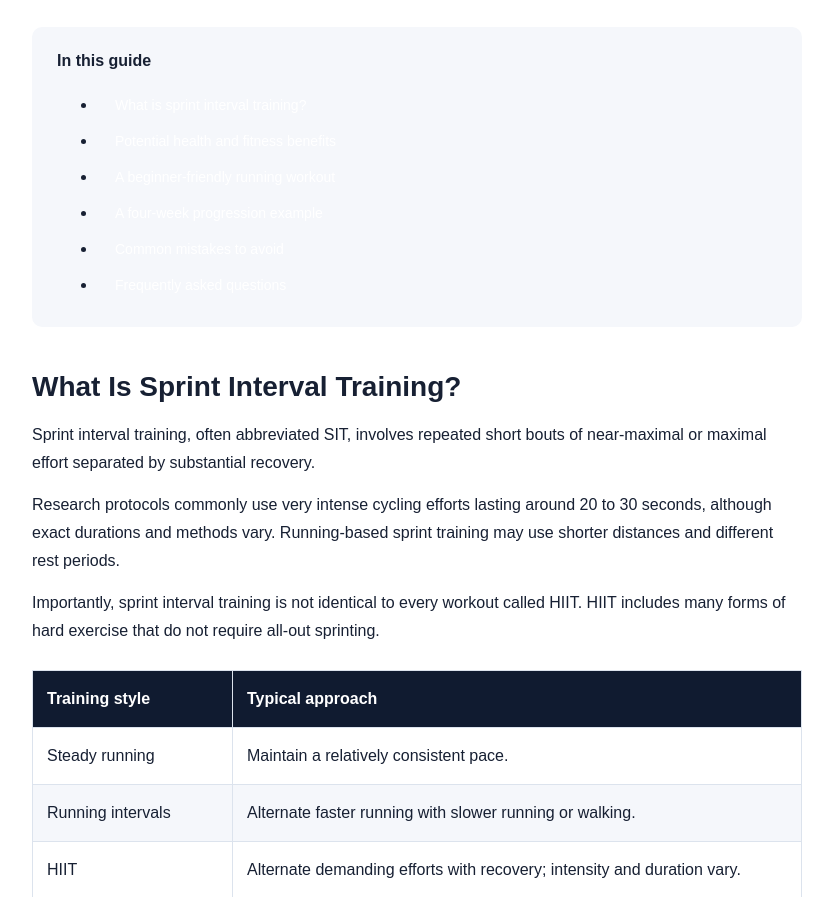
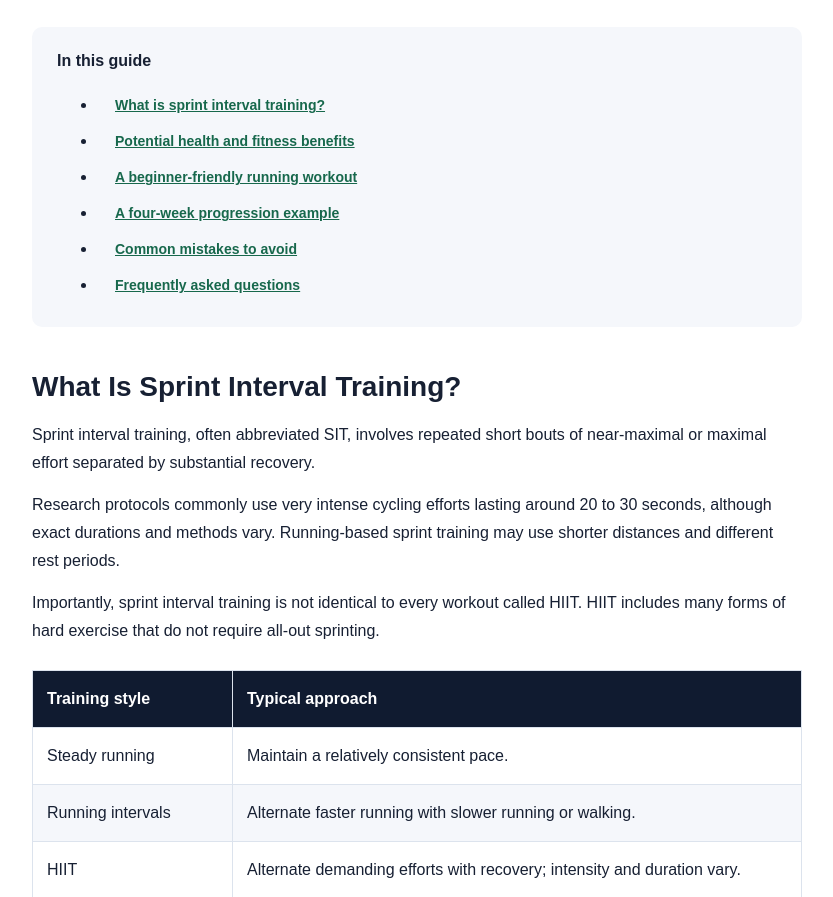
Before and after one commit to fgall27/sprint-training-website, a plain HTML site: page sprint-interval-training.html in a window 1280 px wide. Shown: the part 825-1722 px from the top of the page, without its empty margins (223-1056 px from the left). Drawn offline with Linux system fonts and the light colour scheme.

Commit message:
Improve article table of contents readability

```diff
--- a/sprint-interval-training.html
+++ b/sprint-interval-training.html
@@ -132,6 +132,17 @@
     }
 
     .contents ul { margin-bottom: 0; }
+
+.contents a {
+  color: #17684c;
+  text-decoration: underline;
+  font-weight: 600;
+}
+
+.contents a:hover {
+  color: #0d4732;
+}
+
     li { margin-bottom: 8px; }
 
     .table-wrap {
```
